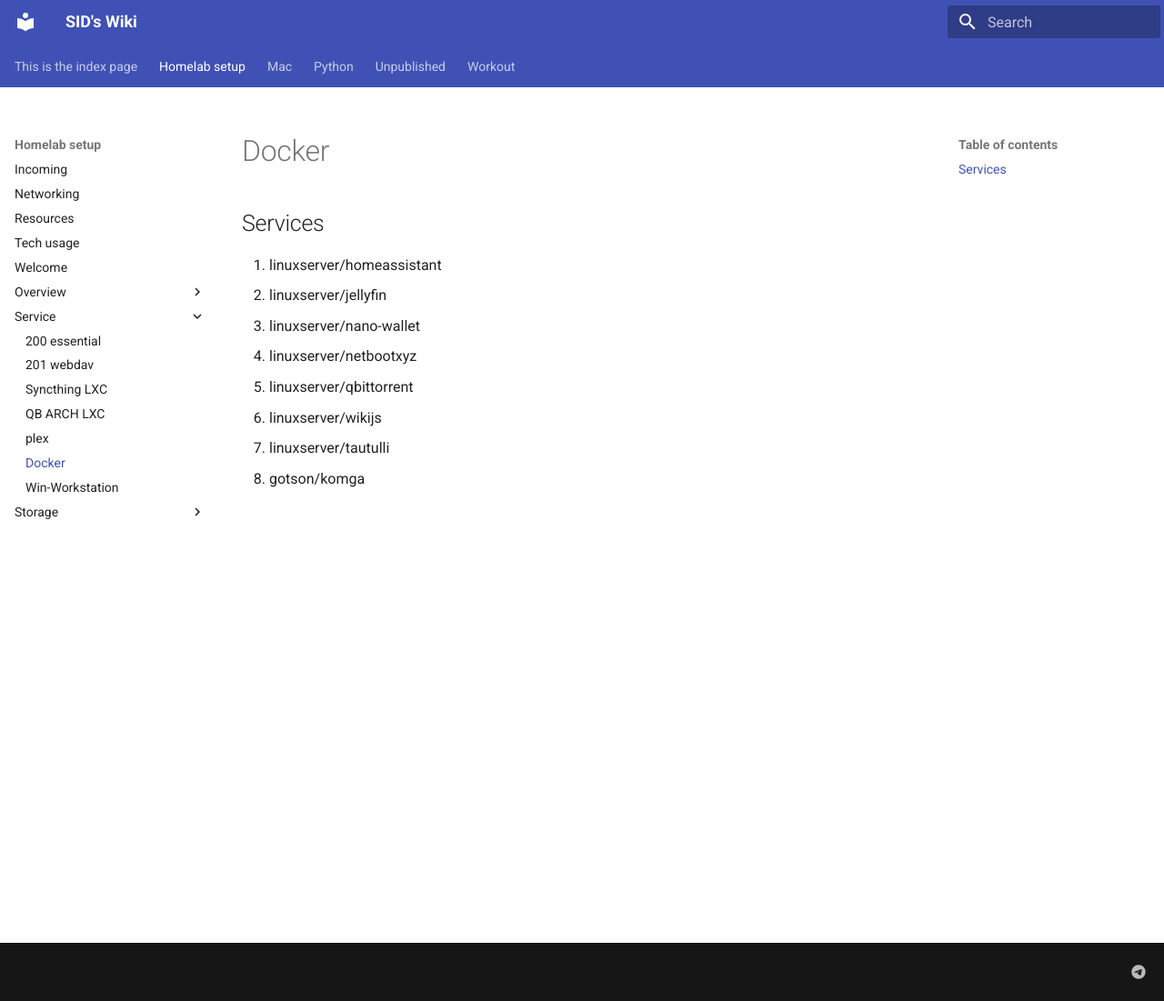
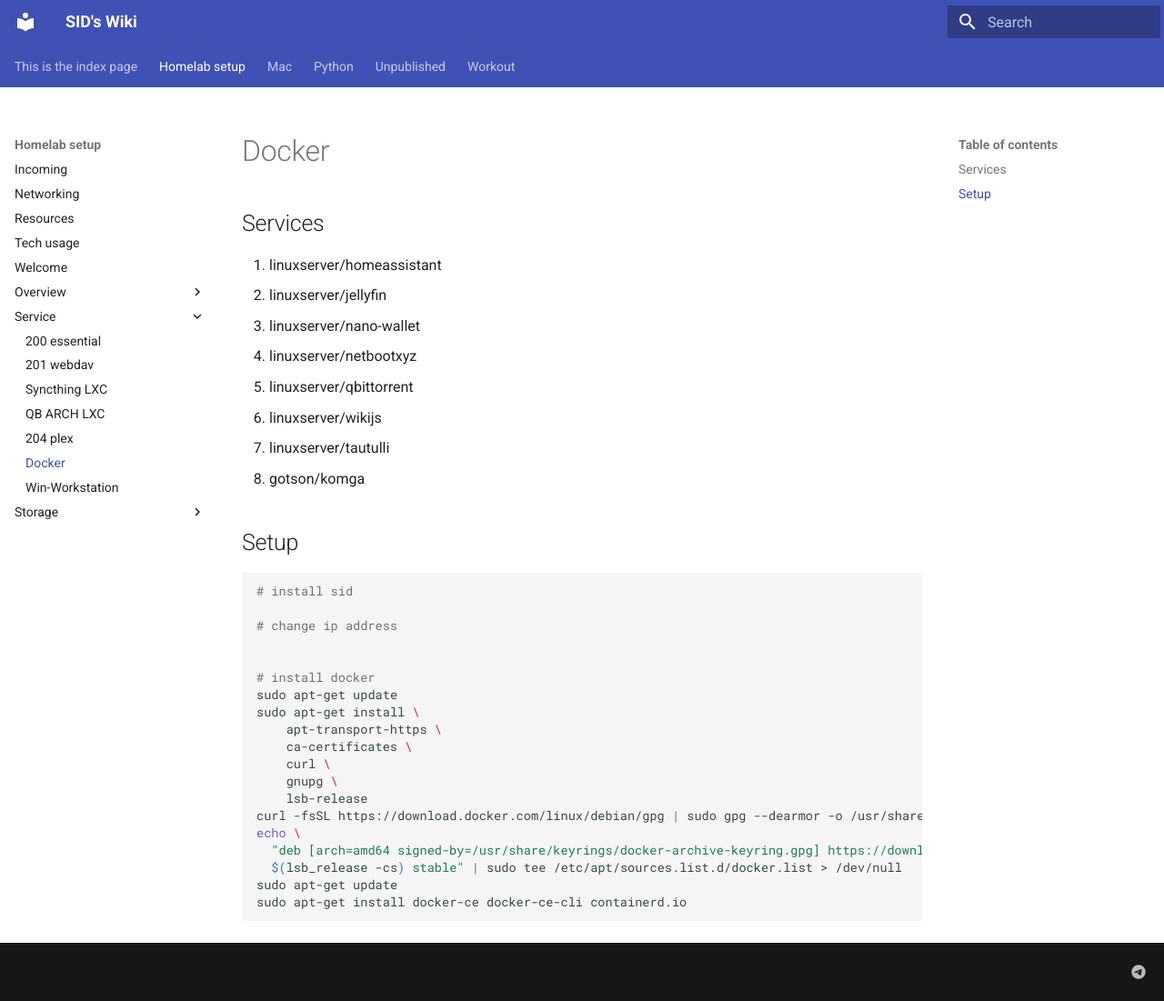
Before and after one commit to sidkang/wiki, an MkDocs documentation site: the page built from docs/homelab-setup/service/210-docker-server.md, in a window 1280 px wide and 1101 px high. Shown: the whole window at 91% size. Built offline with MkDocs 1.6.1 and Material for MkDocs 9.7.7, drawn with Linux system fonts in a browser that asks for light colours.

````diff
--- a/docs/homelab-setup/service/210-docker-server.md
+++ b/docs/homelab-setup/service/210-docker-server.md
@@ -10,3 +10,27 @@
 6. linuxserver/wikijs
 7. linuxserver/tautulli
 8. gotson/komga
+
+## Setup
+
+```bash
+# install sid
+
+# change ip address
+
+
+# install docker
+sudo apt-get update
+sudo apt-get install \
+    apt-transport-https \
+    ca-certificates \
+    curl \
+    gnupg \
+    lsb-release
+curl -fsSL https://download.docker.com/linux/debian/gpg | sudo gpg --dearmor -o /usr/share/keyrings/docker-archive-keyring.gpg
+echo \
+  "deb [arch=amd64 signed-by=/usr/share/keyrings/docker-archive-keyring.gpg] https://download.docker.com/linux/debian \
+  $(lsb_release -cs) stable" | sudo tee /etc/apt/sources.list.d/docker.list > /dev/null
+sudo apt-get update
+sudo apt-get install docker-ce docker-ce-cli containerd.io
+```
````
Also changed, not shown: docs/homelab-setup/service/204-plex.md (+12 -0 lines), docs/homelab-setup/storage/basic.md (+2 -0 lines), docs/workout/technique/handstand.md (+10 -0 lines), 2 other files.
